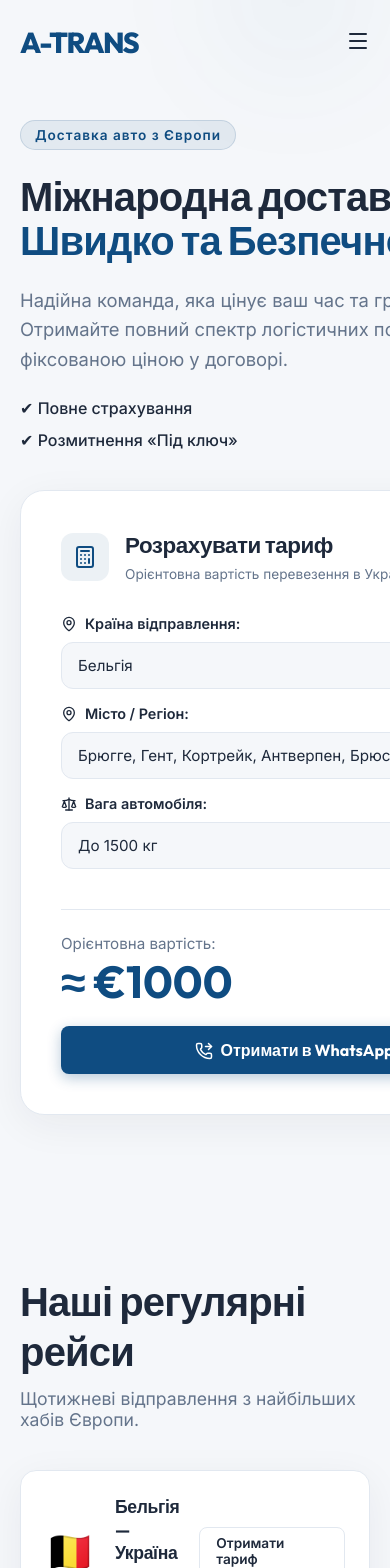
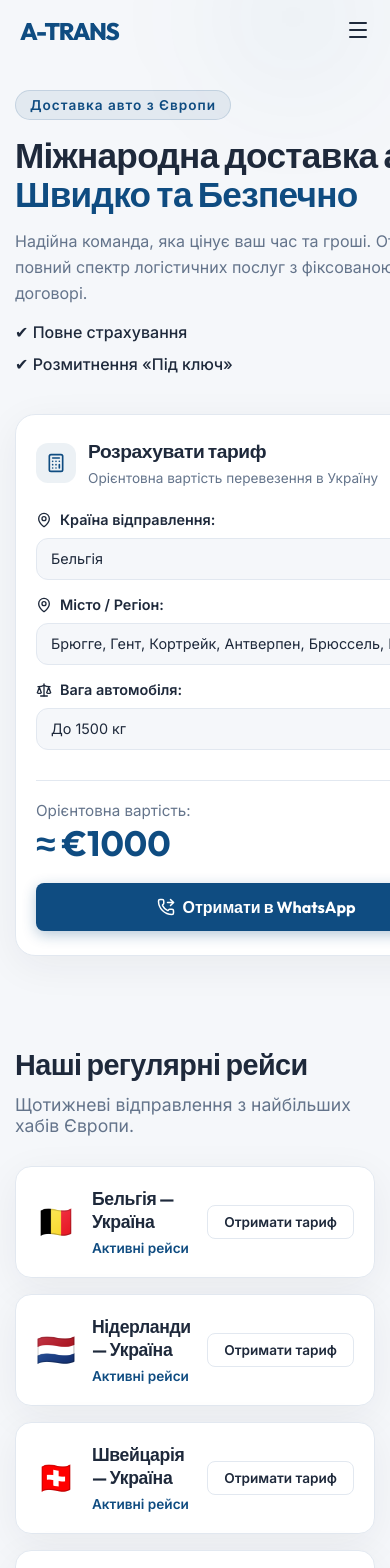
Before and after one commit to vasylniger34-lgtm/atrans, a React (Vite) app: page / in a window 390 px wide. Shown: the top 1568 px of the page. Built offline with nearby package versions, Linux system fonts and the light colour scheme.

Commit message:
Fix mobile responsiveness across components

```diff
--- a/src/components/ContentSection.css
+++ b/src/components/ContentSection.css
@@ -131,3 +131,52 @@
   color: var(--text-muted);
   line-height: 1.5;
 }
+
+@media (max-width: 768px) {
+  .content-wrapper {
+    padding: 60px 15px;
+    gap: 80px;
+  }
+
+  .section-header h2 {
+    font-size: 2rem;
+  }
+
+  .routes-grid {
+    grid-template-columns: 1fr;
+    gap: 16px;
+  }
+
+  .route-card {
+    padding: 20px;
+    gap: 16px;
+  }
+
+  .route-icon {
+    font-size: 2rem;
+  }
+
+  .benefits-grid {
+    grid-template-columns: 1fr;
+    gap: 20px;
+  }
+
+  .benefit-card {
+    padding: 30px 20px;
+  }
+}
+
+@media (max-width: 480px) {
+  .content-wrapper {
+    padding: 50px 15px;
+    gap: 60px;
+  }
+
+  .section-header h2 {
+    font-size: 1.8rem;
+  }
+
+  .section-header {
+    margin-bottom: 30px;
+  }
+}
--- a/src/components/Header.css
+++ b/src/components/Header.css
@@ -109,6 +109,15 @@
   cursor: pointer;
 }
 
+.mobile-phones {
+  display: none;
+  flex-direction: column;
+  gap: 12px;
+  margin-top: 10px;
+  border-top: 1px solid var(--border-color);
+  padding-top: 20px;
+}
+
 @media (max-width: 900px) {
   .phone-group {
     display: none; /* Hide double phones on small screens to save space, or show just icon */
@@ -137,4 +146,16 @@
   .mobile-toggle {
     display: block;
   }
+
+  .mobile-phones {
+    display: flex;
+  }
+
+  .logo-text {
+    font-size: 1.5rem;
+  }
+
+  .main-header {
+    padding: 16px 0;
+  }
 }
--- a/src/components/Header.jsx
+++ b/src/components/Header.jsx
@@ -27,6 +27,14 @@ export default function Header() {
           <a href="#services" onClick={() => setMobileMenuOpen(false)}>Послуги</a>
           <a href="#routes" onClick={() => setMobileMenuOpen(false)}>Маршрути</a>
           <a href="#contacts" onClick={() => setMobileMenuOpen(false)}>Контакти</a>
+          <div className="mobile-phones">
+            <a href="tel:+380634872745" className="phone-button">
+              <Phone size={16} /> <span>+380 63 487 27 45</span>
+            </a>
+            <a href="tel:+380974041808" className="phone-button outline">
+              <Phone size={16} /> <span>+380 97 404 18 08</span>
+            </a>
+          </div>
         </nav>
 
         <div className="header-actions">
--- a/src/components/HeroCalculator.css
+++ b/src/components/HeroCalculator.css
@@ -192,6 +192,9 @@ select:hover {
 }
 
 @media (max-width: 900px) {
+  .hero-section {
+    padding: 100px 15px 60px;
+  }
   .hero-content {
     grid-template-columns: 1fr;
     gap: 40px;
@@ -199,17 +202,55 @@ select:hover {
 }
 
 @media (max-width: 600px) {
+  .hero-section {
+    padding: 90px 15px 40px;
+  }
+  .hero-text-block {
+    gap: 16px;
+  }
+  .hero-text-block h1 {
+    font-size: 2.2rem;
+  }
+  .hero-text-block p {
+    font-size: 1rem;
+    max-width: 100%;
+  }
+  .calculator-wrapper {
+    padding: 24px 20px;
+    border-radius: 20px;
+  }
+  .calc-header {
+    margin-bottom: 24px;
+    gap: 12px;
+  }
+  .calc-icon {
+    width: 40px;
+    height: 40px;
+    padding: 10px;
+  }
+  .calc-header h3 {
+    font-size: 1.2rem;
+  }
   .form-grid {
     grid-template-columns: 1fr;
     gap: 16px;
+    margin-bottom: 30px;
   }
   .form-group.full-width {
     grid-column: 1;
+  }
+  select {
+    padding: 12px 14px;
+    font-size: 0.9rem;
   }
   .calc-footer {
     flex-direction: column;
     align-items: flex-start;
     gap: 20px;
+    padding-top: 20px;
+  }
+  .price-display strong {
+    font-size: 2.2rem;
   }
   .cta-button.primary {
     width: 100%;
--- a/src/components/Loader.css
+++ b/src/components/Loader.css
@@ -89,3 +89,18 @@
   background: var(--border-color);
   z-index: 0;
 }
+
+@media (max-width: 600px) {
+  .truck-svg {
+    width: 240px;
+  }
+  .animated-truck {
+    top: calc(45% - 50px);
+  }
+  .truck-wrapper::after {
+    top: calc(45% + 55px);
+  }
+  .loader-text h2 {
+    font-size: 2rem;
+  }
+}
```
Also changed, not shown: src/components/ThemeSwitcher.css (+19 -0 lines).
